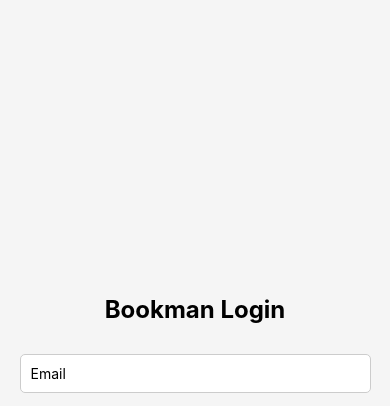
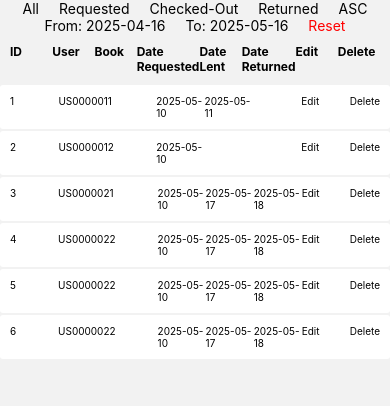
Before and after one commit to Bhriann/final-project-group3-mobapp, a React Native app in the folder final-project-group3-mobapp/: screen /LogsScreen in a window 390 px wide. Shown: the top 406 px of the page. Built offline with nearby package versions, Linux system fonts and the light colour scheme.

Commit message:
Added Date Functionalities

```diff
--- a/final-project-group3-mobapp/App.tsx
+++ b/final-project-group3-mobapp/App.tsx
@@ -53,7 +53,7 @@ export default function App() {
     <SafeAreaView style={{ flex: 1, marginTop: StatusBar.currentHeight, paddingLeft: isLandscape ? 50 : 0 }}>
       <ContextProvider>
         <NavigationContainer>
-          <Stack.Navigator initialRouteName="Login" screenOptions={{ headerShown: false }}>
+          <Stack.Navigator initialRouteName="Admin" screenOptions={{ headerShown: false }}>
             <Stack.Screen name="Login" component={LoginScreen} />
              <Stack.Screen name="SignUp" component={SignUpScreen} />
             <Stack.Screen name="Admin" component={AdminTabs} />
--- a/final-project-group3-mobapp/components/RenderLogs.tsx
+++ b/final-project-group3-mobapp/components/RenderLogs.tsx
@@ -1,48 +1,118 @@
-import React, { useState, useContext, useEffect, } from "react";
-import { FlatList, View, Text, Image, TouchableOpacity, Modal } from "react-native";
+import React, { useState, useContext, useEffect } from "react";
+import { FlatList, View, Text, TouchableOpacity } from "react-native";
 import { Context } from "../props and context/context";
 import { styles } from "../styles/Stylesheet";
 import dayjs, { Dayjs } from "dayjs";
-import DateTimePicker, { useDefaultStyles } from 'react-native-ui-datepicker';
+import isBetween from "dayjs/plugin/isBetween"
+dayjs.extend(isBetween)
 
-type DateType = string | number | Dayjs | Date | null | undefined;
+import DateTimePickerModal from "react-native-modal-datetime-picker";
 
 export const RenderLogs = () => {
     const { logs, isAdmin, deleteLogs } = useContext(Context);
     const [filteredLogs, setFilteredLogs] = useState(logs);
     const [filterOrder, setFilterOrder] = useState(false); // false = DESC, true = ASC
 
-    const [startDate, setStartDate] = useState<Date | null>(new Date());
-    const [endDate, setEndDate] = useState<Date | null>(null);
-    const [showDatePicker, setShowDatePicker] = useState(false); // Modal toggle
+    const [startDate, setStartDate] = useState(dayjs().subtract(1, 'month').toDate());
+    const [endDate, setEndDate] = useState(dayjs().toDate());
+    const [showStartDatePicker, setShowStartDatePicker] = useState(false);
+    const [showEndDatePicker, setShowEndDatePicker] = useState(false);
 
-    const filterAll = () => { setFilteredLogs(logs); }
-    const filterRequested = () => { setFilteredLogs(logs.filter((item) => (item.dateLent === undefined && item.dateReturned === undefined))); }
-    const filterCheckedOut = () => { setFilteredLogs(logs.filter((item) => (item.dateLent !== undefined && item.dateReturned === undefined))); }
-    const filterReturned = () => { setFilteredLogs(logs.filter((item) => (item.dateReturned !== undefined))); }
+    // Filter types
+    const filterAll = () => setFilteredLogs(logs);
+    const filterRequested = () =>
+        setFilteredLogs(
+            logs.filter((item) => !item.dateLent && !item.dateReturned)
+        );
+    const filterCheckedOut = () =>
+        setFilteredLogs(
+            logs.filter((item) => item.dateLent && !item.dateReturned)
+        );
+    const filterReturned = () =>
+        setFilteredLogs(
+            logs.filter((item) => item.dateReturned)
+        );
+
+    // Sort based on ID
+    useEffect(() => {
+        const sorted = [...filteredLogs];
+        if (!filterOrder)
+            sorted.sort((a, b) => parseInt(b.id) - parseInt(a.id));
+        else
+            sorted.sort((a, b) => parseInt(a.id) - parseInt(b.id));
+        setFilteredLogs(sorted);
+    }, [filterOrder, filteredLogs.length]);
+
+    // Apply date filter
+    useEffect(() => {
+        if (!startDate || !endDate) return;
+
+        const start = dayjs(startDate).startOf("day");
+        const end = dayjs(endDate).endOf("day");
+
+        const filtered = logs.filter((log) => {
+            const logDate = dayjs(log.dateRequested || log.dateLent || log.dateReturned);
+            return logDate.isBetween(start, end, null, "[]"); // inclusive
+        });
+
+        setFilteredLogs(filtered);
+    }, [startDate, endDate]);
 
     useEffect(() => {
-        if (filterOrder === false)
-            filteredLogs.sort((a, b) => parseInt(b.id) - parseInt(a.id))
-        else
-            filteredLogs.sort((a, b) => parseInt(a.id) - parseInt(b.id))
-    }, [filterOrder]);
+        setFilteredLogs(logs);
+    }, [logs]);
+    // Handlers for date picker
+    const handleConfirmStartDate = (date: Date) => {
+        setStartDate(date);
+        setShowStartDatePicker(false);
+    };
+
+    const handleConfirmEndDate = (date: Date) => {
+        setEndDate(date);
+        setShowEndDatePicker(false);
+    };
+
+    const clearDates = () => {
+        setStartDate(dayjs().subtract(1, 'month').toDate());
+        setEndDate(dayjs().toDate());
+    };
 
     return (
         <View style={{ flex: 1 }}>
             {/* Buttons */}
-            <View style={{ flexDirection: 'row', justifyContent: 'center' }}>
-                <TouchableOpacity onPress={filterAll}> <Text style={{ paddingHorizontal: 10 }}>All</Text> </TouchableOpacity>
-                <TouchableOpacity onPress={filterRequested}> <Text style={{ paddingHorizontal: 10 }}>Requested</Text> </TouchableOpacity>
-                <TouchableOpacity onPress={filterCheckedOut}> <Text style={{ paddingHorizontal: 10 }}>Checked-Out</Text> </TouchableOpacity>
-                <TouchableOpacity onPress={filterReturned}> <Text style={{ paddingHorizontal: 10 }}>Returned</Text> </TouchableOpacity>
-                <TouchableOpacity onPress={() => setFilterOrder(!filterOrder)}> <Text style={{ paddingHorizontal: 10 }}>{filterOrder ? "DESC" : "ASC"}</Text> </TouchableOpacity>
+            <View style={{ flexDirection: 'row', justifyContent: 'center', flexWrap: 'wrap' }}>
+                <TouchableOpacity onPress={filterAll}>
+                    <Text style={{ paddingHorizontal: 10 }}>All</Text>
+                </TouchableOpacity>
+                <TouchableOpacity onPress={filterRequested}>
+                    <Text style={{ paddingHorizontal: 10 }}>Requested</Text>
+                </TouchableOpacity>
+                <TouchableOpacity onPress={filterCheckedOut}>
+                    <Text style={{ paddingHorizontal: 10 }}>Checked-Out</Text>
+                </TouchableOpacity>
+                <TouchableOpacity onPress={filterReturned}>
+                    <Text style={{ paddingHorizontal: 10 }}>Returned</Text>
+                </TouchableOpacity>
+                <TouchableOpacity onPress={() => setFilterOrder(!filterOrder)}>
+                    <Text style={{ paddingHorizontal: 10 }}>{filterOrder ? "DESC" : "ASC"}</Text>
+                </TouchableOpacity>
 
-                {/* Button to open Date Picker Modal */}
-                <TouchableOpacity onPress={() => setShowDatePicker(true)}>
+                {/* Start Date Button */}
+                <TouchableOpacity onPress={() => setShowStartDatePicker(true)}>
                     <Text style={{ paddingHorizontal: 10 }}>
-                        {`${dayjs(startDate).format("YYYY-MM-DD")} — ${dayjs(endDate).format("YYYY-MM-DD")}`}
+                        From: {dayjs(startDate).format("YYYY-MM-DD")}
                     </Text>
+                </TouchableOpacity>
+
+                {/* End Date Button */}
+                <TouchableOpacity onPress={() => setShowEndDatePicker(true)}>
+                    <Text style={{ paddingHorizontal: 10 }}>
+                        To: {dayjs(endDate).format("YYYY-MM-DD")}
+                    </Text>
+                </TouchableOpacity>
+
+                <TouchableOpacity onPress={clearDates}>
+                    <Text style={{ paddingHorizontal: 10, color: 'red' }}>Reset</Text>
                 </TouchableOpacity>
             </View>
 
@@ -62,13 +132,13 @@ export const RenderLogs = () => {
             <FlatList
                 style={{ flex: 1 }}
                 data={filteredLogs}
-                keyExtractor={item => item.id}
+                keyExtractor={(item) => item.id}
                 renderItem={({ item }) => (
                     <View style={styles.row}>
                         <Text style={styles.cell}>{item.id}</Text>
                         <Text style={styles.cell}>{item.userid}</Text>
                         <Text style={styles.cell}>{item.bookid}</Text>
-                        <Text style={styles.cell}>{item.dateRequested}</Text>
+                        <Text style={styles.cell}>{item.dateRequested || ''}</Text>
                         <Text style={styles.cell}>{item.dateLent || ''}</Text>
                         <Text style={styles.cell}>{item.dateReturned || ''}</Text>
                         <Text style={styles.cell}>{isAdmin ? 'Edit' : ''}</Text>
@@ -79,34 +149,23 @@ export const RenderLogs = () => {
                 )}
             />
 
-            {/* Date Picker Modal */}
-            <Modal visible={showDatePicker} animationType="slide" transparent={false}>
-                <View style={{ flex: 1, justifyContent: 'center', padding: 20 }}>
-                    <DateTimePicker
-                        mode="range"
-                        maxDate={dayjs()}
-                        startDate={startDate}
-                        endDate={endDate}
-                        onChange={({ startDate, endDate }) => {
-                            setStartDate(startDate instanceof Date ? startDate : null);
-                            setEndDate(endDate instanceof Date ? endDate : null);
-                        }}
-                        styles={useDefaultStyles()}
-                    />
-                    <TouchableOpacity
-                        style={{
-                            marginTop: 20,
-                            padding: 15,
-                            backgroundColor: '#007AFF',
-                            borderRadius: 8,
-                            alignItems: 'center',
-                        }}
-                        onPress={() => setShowDatePicker(false)}
-                    >
-                        <Text style={{ color: 'white', fontWeight: 'bold' }}>Close</Text>
-                    </TouchableOpacity>
-                </View>
-            </Modal>
+            {/* Date Pickers */}
+            <DateTimePickerModal
+                isVisible={showStartDatePicker}
+                mode="date"
+                onConfirm={handleConfirmStartDate}
+                onCancel={() => setShowStartDatePicker(false)}
+                maximumDate={endDate ? new Date(endDate) : dayjs().toDate()}
+            />
+
+            <DateTimePickerModal
+                isVisible={showEndDatePicker}
+                mode="date"
+                onConfirm={handleConfirmEndDate}
+                onCancel={() => setShowEndDatePicker(false)}
+                minimumDate={startDate ? new Date(startDate) : undefined}
+                maximumDate={dayjs().toDate()}
+            />
         </View>
     );
 };
--- a/final-project-group3-mobapp/package.json
+++ b/final-project-group3-mobapp/package.json
@@ -9,6 +9,7 @@
     "web": "expo start --web"
   },
   "dependencies": {
+    "@react-native-community/datetimepicker": "^8.3.0",
     "@react-navigation/bottom-tabs": "^7.3.13",
     "@react-navigation/native": "^7.1.9",
     "@react-navigation/native-stack": "^7.3.13",
@@ -20,6 +21,8 @@
     "react": "19.0.0",
     "react-native": "0.79.2",
     "react-native-date-picker": "^5.0.12",
+    "react-native-modal": "^14.0.0-rc.1",
+    "react-native-modal-datetime-picker": "^18.0.0",
     "react-native-ui-datepicker": "^3.1.2",
     "react-native-vector-icons": "^10.2.0",
     "yup": "^1.6.1"
--- a/final-project-group3-mobapp/screens/User/SignUpScreen.tsx
+++ b/final-project-group3-mobapp/screens/User/SignUpScreen.tsx
@@ -39,8 +39,7 @@ const SignUpScreen: React.FC<Props> = ({ navigation }) => {
   };
 
   setUsers([...users, newUser]);
-  setAccount(newUser.id); // log them in
-  navigation.replace('User');
+  navigation.replace('Login');
 };
 
 
```
Also changed, not shown: 1 other file (tests, documents, lock files or other folders).
